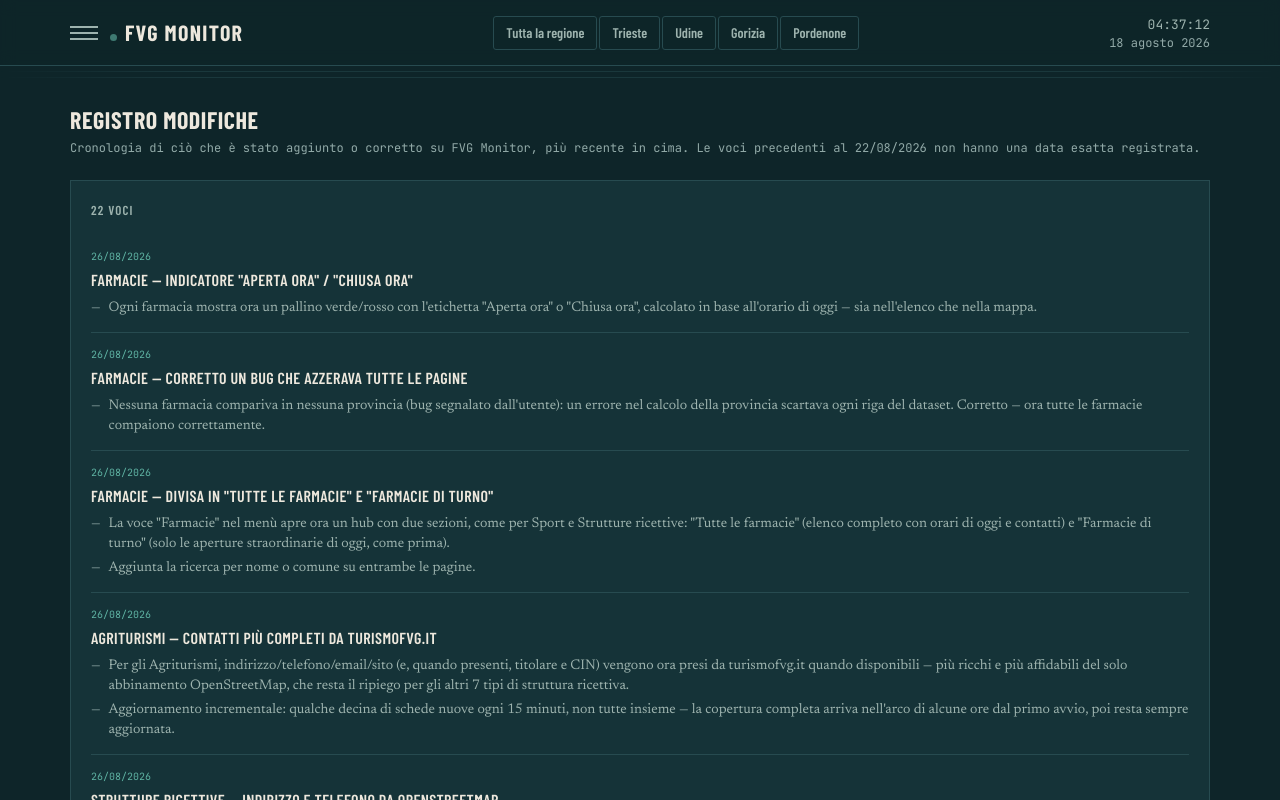
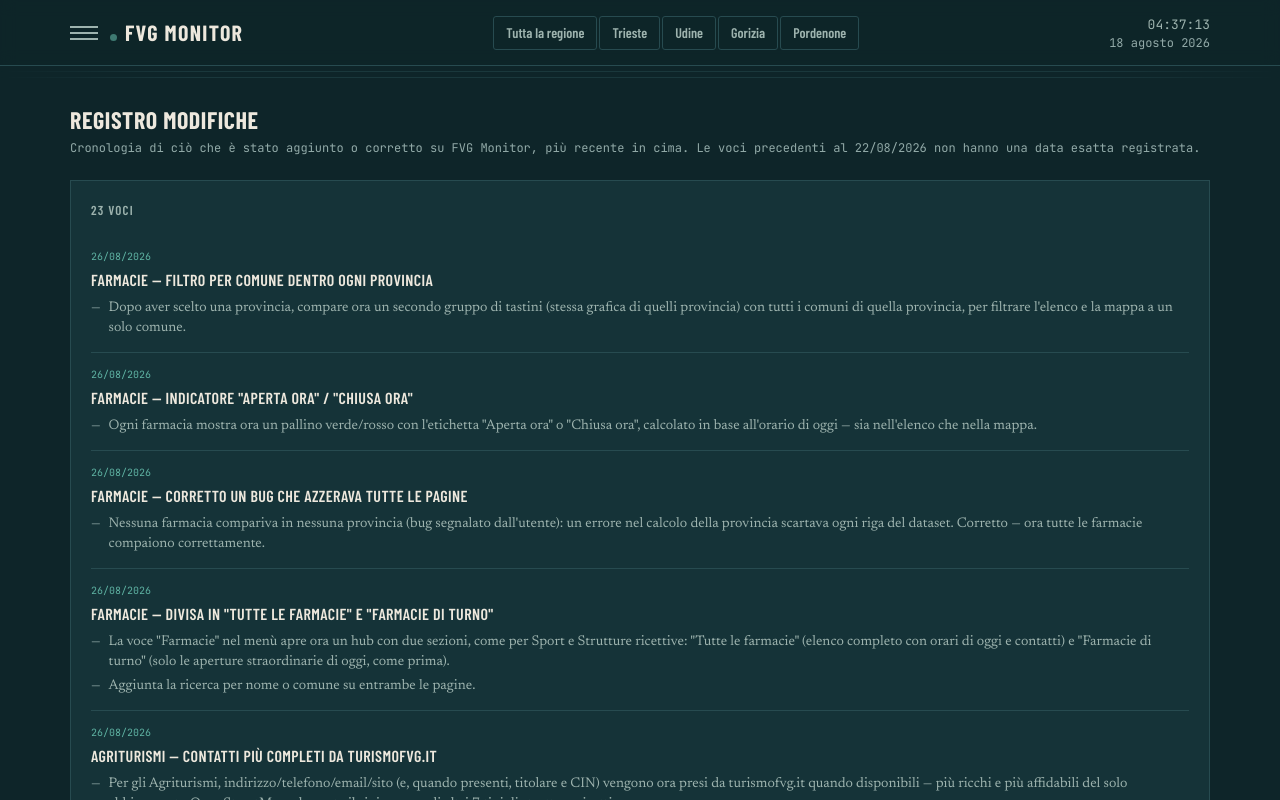
Before and after one commit to FVG-codex/FVG-Monitor, a Next.js app: page /changelog in a window 1280 px wide. Shown: the top 800 px of the page. Built offline with nearby package versions, Linux system fonts and the light colour scheme.

Commit message:
FIX farmacie 4

```diff
--- a/components/FarmaciePage.tsx
+++ b/components/FarmaciePage.tsx
@@ -31,7 +31,19 @@ export function FarmaciePage({ soloTurno }: { soloTurno: boolean }) {
   const [dati, setDati] = useState<SnapshotFarmacie | null>(null);
   const [stato, setStato] = useState<"loading" | "ready" | "error">("loading");
   const [tab, setTab] = useState<ProvinciaSlug>("trieste");
+  // Comune selezionato dentro la provincia corrente — `null` = "Tutti i
+  // comuni" (26/08/2026, richiesto dall'utente: un secondo livello di
+  // tastini, stessa grafica di quelli provincia, per filtrare per
+  // comune dopo aver scelto la provincia). Resettato ad ogni cambio
+  // provincia — vedi selezionaProvincia() sotto — perché l'elenco comuni
+  // è specifico della provincia.
+  const [comuneSel, setComuneSel] = useState<string | null>(null);
   const [ricerca, setRicerca] = useState("");
+
+  function selezionaProvincia(p: ProvinciaSlug) {
+    setTab(p);
+    setComuneSel(null);
+  }
   // "Aperta ora"/"Chiusa ora" (26/08/2026): calcolato lato client, non
   // dalla snapshot (che si aggiorna ogni 15 min ma contiene solo gli
   // orari, non uno stato aperto/chiuso). Aggiornato ogni 30 secondi,
@@ -67,12 +79,35 @@ export function FarmaciePage({ soloTurno }: { soloTurno: boolean }) {
   const provincia = dati?.per_provincia[tab];
   const tutteLaProvincia = provincia?.farmacie ?? [];
 
+  // Farmacie della provincia corrente, filtrate solo per soloTurno (non
+  // ancora per comune/ricerca) — è la base sia dell'elenco comuni sotto
+  // sia del filtro finale, e il suo conteggio è quello mostrato da
+  // "Tutti i comuni".
+  const baseProvincia = useMemo(
+    () => (soloTurno ? tutteLaProvincia.filter(diTurnoOggi) : tutteLaProvincia),
+    [tutteLaProvincia, soloTurno]
+  );
+
+  // Comuni presenti nella provincia corrente, con conteggio, in ordine
+  // alfabetico — calcolato su baseProvincia (non su farmacie già
+  // filtrate da ricerca/comune) così i tastini restano stabili mentre si
+  // digita nella ricerca, stesso principio dei conteggi provincia sopra.
+  const comuni = useMemo(() => {
+    const conteggio = new Map<string, number>();
+    for (const f of baseProvincia) {
+      const c = f.comune ?? "Comune non specificato";
+      conteggio.set(c, (conteggio.get(c) ?? 0) + 1);
+    }
+    return Array.from(conteggio.entries()).sort((a, b) => a[0].localeCompare(b[0], "it"));
+  }, [baseProvincia]);
+
   const farmacie = useMemo(() => {
-    const base = soloTurno ? tutteLaProvincia.filter(diTurnoOggi) : tutteLaProvincia;
+    let lista = baseProvincia;
+    if (comuneSel) lista = lista.filter((f) => (f.comune ?? "Comune non specificato") === comuneSel);
     const q = ricerca.trim().toLowerCase();
-    if (!q) return base;
-    return base.filter((f) => f.nome.toLowerCase().includes(q) || (f.comune ?? "").toLowerCase().includes(q));
-  }, [tutteLaProvincia, soloTurno, ricerca]);
+    if (q) lista = lista.filter((f) => f.nome.toLowerCase().includes(q) || (f.comune ?? "").toLowerCase().includes(q));
+    return lista;
+  }, [baseProvincia, comuneSel, ricerca]);
 
   // Conteggio per i tab provincia: coerente col filtro soloTurno, non il
   // totale grezzo della snapshot (altrimenti "Trieste (94)" nella pagina
@@ -121,7 +156,7 @@ export function FarmaciePage({ soloTurno }: { soloTurno: boolean }) {
               {PROVINCE_LIST.map((p) => (
                 <button
                   key={p.slug}
-                  onClick={() => setTab(p.slug)}
+                  onClick={() => selezionaProvincia(p.slug)}
                   aria-pressed={tab === p.slug}
                   className={`px-3 py-1.5 rounded text-xs font-cond font-semibold uppercase tracking-wide transition-colors ${
                     tab === p.slug ? "bg-cool text-bg" : "border border-line text-ink-dim hover:text-ink"
@@ -131,6 +166,32 @@ export function FarmaciePage({ soloTurno }: { soloTurno: boolean }) {
                 </button>
               ))}
             </div>
+
+            {comuni.length > 0 && (
+              <div className="flex gap-1.5 flex-wrap mb-3">
+                <button
+                  onClick={() => setComuneSel(null)}
+                  aria-pressed={comuneSel === null}
+                  className={`px-3 py-1.5 rounded text-xs font-cond font-semibold uppercase tracking-wide transition-colors ${
+                    comuneSel === null ? "bg-cool text-bg" : "border border-line text-ink-dim hover:text-ink"
+                  }`}
+                >
+                  Tutti i comuni ({baseProvincia.length})
+                </button>
+                {comuni.map(([c, n]) => (
+                  <button
+                    key={c}
+                    onClick={() => setComuneSel(c)}
+                    aria-pressed={comuneSel === c}
+                    className={`px-3 py-1.5 rounded text-xs font-cond font-semibold uppercase tracking-wide transition-colors ${
+                      comuneSel === c ? "bg-cool text-bg" : "border border-line text-ink-dim hover:text-ink"
+                    }`}
+                  >
+                    {c} ({n})
+                  </button>
+                ))}
+              </div>
+            )}
 
             <label className="block mb-4">
               <span className="sr-only">Cerca per nome o comune</span>
@@ -147,7 +208,7 @@ export function FarmaciePage({ soloTurno }: { soloTurno: boolean }) {
               <Panel title="Mappa">
                 <div
                   role="region"
-                  aria-label={`Mappa delle farmacie in provincia di ${nomeProvincia} — elenco testuale equivalente nel pannello a fianco`}
+                  aria-label={`Mappa delle farmacie${comuneSel ? ` a ${comuneSel}` : ` in provincia di ${nomeProvincia}`} — elenco testuale equivalente nel pannello a fianco`}
                   style={{ height: 460 }}
                   className="rounded overflow-hidden"
                 >
@@ -159,8 +220,8 @@ export function FarmaciePage({ soloTurno }: { soloTurno: boolean }) {
                 {farmacie.length === 0 ? (
                   <p className="text-ink-faint text-sm font-mono">
                     {soloTurno
-                      ? `Nessuna farmacia di turno oggi in provincia di ${nomeProvincia}.`
-                      : `Nessuna farmacia trovata in provincia di ${nomeProvincia}.`}
+                      ? `Nessuna farmacia di turno oggi${comuneSel ? ` a ${comuneSel}` : ` in provincia di ${nomeProvincia}`}.`
+                      : `Nessuna farmacia trovata${comuneSel ? ` a ${comuneSel}` : ` in provincia di ${nomeProvincia}`}.`}
                   </p>
                 ) : (
                   <div className="max-h-[460px] overflow-y-auto flex flex-col">
--- a/lib/changelog.ts
+++ b/lib/changelog.ts
@@ -20,6 +20,13 @@ export type VoceChangelog = {
 };
 
 export const CHANGELOG: VoceChangelog[] = [
+  {
+    data: "26/08/2026",
+    titolo: "Farmacie — filtro per comune dentro ogni provincia",
+    dettagli: [
+      "Dopo aver scelto una provincia, compare ora un secondo gruppo di tastini (stessa grafica di quelli provincia) con tutti i comuni di quella provincia, per filtrare l'elenco e la mappa a un solo comune.",
+    ],
+  },
   {
     data: "26/08/2026",
     titolo: "Farmacie — indicatore \"Aperta ora\" / \"Chiusa ora\"",
```
Also changed, not shown: 2 other files (tests, documents, lock files or other folders).
